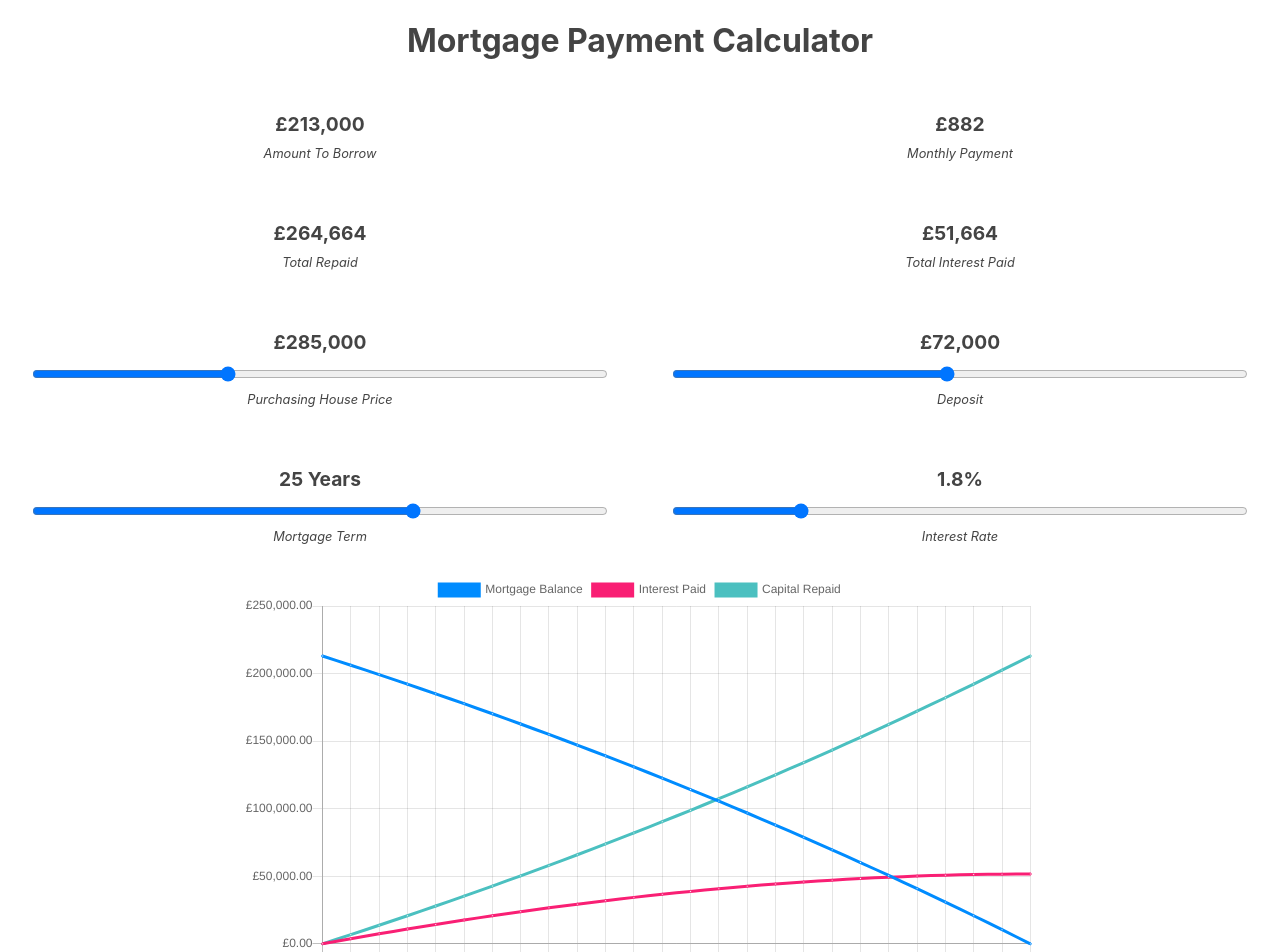
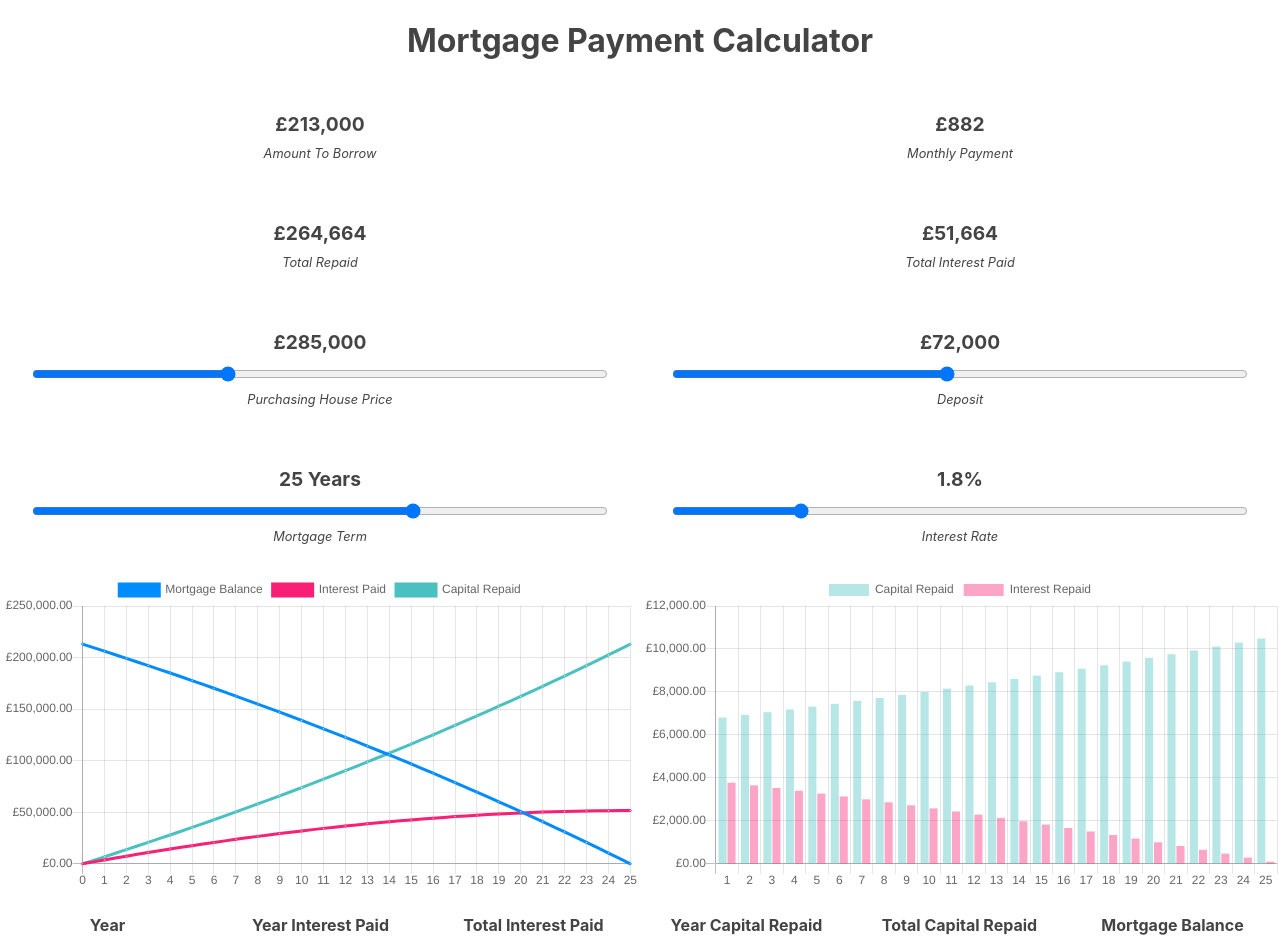
Before and after one commit to pateldhwani01/mortgage-payment-calculator, a React (Create React App) app: page / in a window 1280 px wide. Shown: the top 952 px of the page. Built offline with nearby package versions, Linux system fonts and the light colour scheme.

Commit message:
Added a bar chart for Capital repaid and Interest paid

```diff
--- a/src/App.css
+++ b/src/App.css
@@ -53,7 +53,14 @@ h1 {
   }
 }
 .graph-container {
+  width: 100%;
   max-width: 800px;
+  display: block;
   margin: auto;
-  display: block;
 }
+@media(min-width: 800px) {
+  .graph-container {
+    width: 50%;
+    display: inline-block;
+  }
+}
--- a/src/components/PaymentGraph.js
+++ b/src/components/PaymentGraph.js
@@ -1,10 +1,10 @@
 import React from 'react';
 import {Line} from 'react-chartjs-2';
+import {Bar} from 'react-chartjs-2';
 
 const graphData = {
   labels: [],
-  datasets: [
-    {
+  datasets: [{
     	label: 'Mortgage Balance',
     	fill: false,
     	lineTension: 0.1,
@@ -23,7 +23,7 @@ const graphData = {
     	pointHoverBorderWidth: 2,
     	pointRadius: 1,
     	pointHitRadius: 10,
-      data: [],
+    	data: []
     },
     {
     	label: 'Interest Paid',
@@ -44,7 +44,7 @@ const graphData = {
     	pointHoverBorderWidth: 2,
     	pointRadius: 1,
     	pointHitRadius: 10,
-      data: [],
+    	data: []
     },
     {
     	label: 'Capital Repaid',
@@ -65,8 +65,8 @@ const graphData = {
     	pointHoverBorderWidth: 2,
     	pointRadius: 1,
     	pointHitRadius: 10,
-      data: [],
-    },
+    	data: []
+    }
   ]
 };
 const graphOption = {
@@ -81,25 +81,55 @@ const graphOption = {
     }
 }
 
+const barGraphData = {
+    	datasets: [{
+    		label: 'Capital Repaid',
+    		backgroundColor: 'rgba(75,192,192,0.4)',
+        	data: []
+    	},
+    	{
+    		label: 'Interest Repaid',
+    		backgroundColor: 'rgba(249,31,116,0.4)',
+        	data: []
+    	}],
+    	labels: []
+}
+
 export class PaymentGraph extends React.Component {
 	render() {
 		graphData.labels = [];
 		graphData.datasets[0].data = [];
 		graphData.datasets[1].data = [];
 		graphData.datasets[2].data = [];
+		barGraphData.labels = [];
+		barGraphData.datasets[0].data = [];
+		barGraphData.datasets[1].data = [];
   		for(let i = 0; i <= this.props.mortgageTerm; i++) {
 			graphData.labels.push(i);
 			graphData.datasets[0].data.push(this.props.yearlyPayments[i].outstandingBalance);
 			graphData.datasets[1].data.push(this.props.yearlyPayments[i].interestPaidToDate);
 			graphData.datasets[2].data.push(this.props.yearlyPayments[i].capitalRepaidToDate);
+			if (i > 0) { //Stops year 0 with no money paid from appearing on bar chart
+				barGraphData.labels.push(i);
+				barGraphData.datasets[0].data.push(this.props.yearlyPayments[i].capitalRepaid);
+				barGraphData.datasets[1].data.push(this.props.yearlyPayments[i].interestPaid);
+			}
 		}
     	return(
+    		<div>
     			<div className="graph-container">
     				<Line
     					data={graphData}
     					options={graphOption}
     				/>
     			</div>
+    			<div className="graph-container">
+    				<Bar
+    					data={barGraphData}
+    					options={graphOption}
+    				/>
+    			</div>
+    		</div>
     	)
   	}
 }
```
Lines whose indentation alone changed are shown as unchanged.
